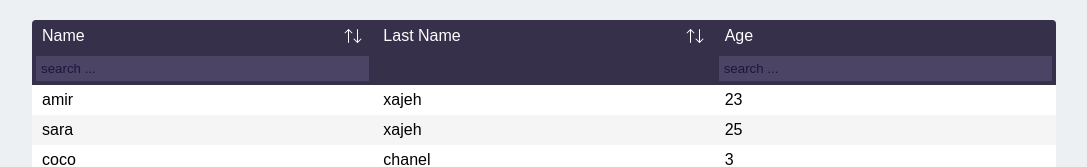
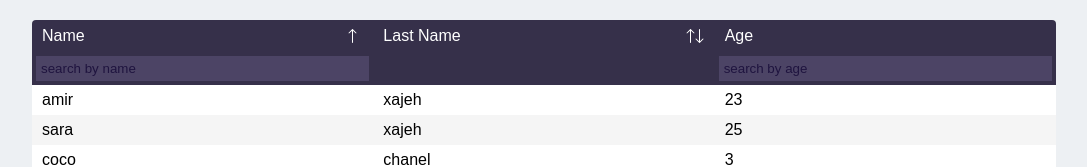
Before and after one commit to amirxajeh/ax-table, a React (Create React App) app: page / in a window 1280 px wide. Both pictures are taken after a click on the element "Name". Shown: the top 167 px of the page, without its empty margins (96-1183 px from the left). Built offline with nearby package versions, Linux system fonts and the light colour scheme.

Commit message:
change sort icon by click on td

```diff
--- a/src/components/ax-table/Td/Td.scss
+++ b/src/components/ax-table/Td/Td.scss
@@ -1,12 +1,11 @@
 .td {
-  user-select: none;
-
   svg {
     fill: white;
   }
 }
 
 .td-sort {
+  user-select: none;
   display: flex;
   justify-content: space-between;
   align-items: center;
--- a/src/components/ax-table/Td/Td.tsx
+++ b/src/components/ax-table/Td/Td.tsx
@@ -31,7 +31,20 @@ class Td extends Component<IProps, IState> {
   }
 
   onSortHandler = () => {
-    console.log('sort')
+    let newSortType: IState['sortType']
+    if (this.state.sortType === 'default') {
+      newSortType = 'asce'
+    } else if (this.state.sortType === 'asce') {
+      newSortType = 'desc'
+    } else if (this.state.sortType === 'desc') {
+      newSortType = 'default'
+    }
+
+    this.setState({
+      sortType: newSortType
+    })
+
+
   }
 
   get sortIcon() {
@@ -53,7 +66,7 @@ class Td extends Component<IProps, IState> {
     if (this.props.search) {
       children = <input
         onChange={(e) => this.props.onSearchHandler!(this.props.field, e.target.value)}
-        placeholder="search ..." />
+        placeholder={`search by ${this.props.field.toLowerCase()}`} />
     }
 
     return (
--- a/src/components/ax-table/icons/SortDown.tsx
+++ b/src/components/ax-table/icons/SortDown.tsx
@@ -2,7 +2,7 @@ import React from "react";
 
 const SortDownIcon = () => {
 
-  return (<svg fill="none" height="20" viewBox="0 0 20 20" width="20" xmlns="http://www.w3.org/2000/svg"><path d="M12.7928 12.6458L10.1484 15.2902L10.1484 3.5C10.1484 3.22386 9.92459 3 9.64845 3C9.3723 3 9.14845 3.22386 9.14845 3.5L9.14845 15.2947L6.49955 12.6458C6.30429 12.4505 5.98771 12.4505 5.79244 12.6458C5.59718 12.8411 5.59718 13.1577 5.79244 13.3529L9.28252 16.843L9.2925 16.8533C9.3303 16.891 9.37264 16.9215 9.41777 16.9447C9.48941 16.9816 9.5681 17 9.64678 17L9.64845 17C9.80228 17 9.93988 16.9305 10.0316 16.8213L13.4999 13.3529C13.6952 13.1577 13.6952 12.8411 13.4999 12.6458C13.3047 12.4506 12.9881 12.4506 12.7928 12.6458Z" fill="#212121" /></svg>)
+  return (<svg fill="none" height="20" viewBox="0 0 20 20" width="20" xmlns="http://www.w3.org/2000/svg"><path d="M12.7928 12.6458L10.1484 15.2902L10.1484 3.5C10.1484 3.22386 9.92459 3 9.64845 3C9.3723 3 9.14845 3.22386 9.14845 3.5L9.14845 15.2947L6.49955 12.6458C6.30429 12.4505 5.98771 12.4505 5.79244 12.6458C5.59718 12.8411 5.59718 13.1577 5.79244 13.3529L9.28252 16.843L9.2925 16.8533C9.3303 16.891 9.37264 16.9215 9.41777 16.9447C9.48941 16.9816 9.5681 17 9.64678 17L9.64845 17C9.80228 17 9.93988 16.9305 10.0316 16.8213L13.4999 13.3529C13.6952 13.1577 13.6952 12.8411 13.4999 12.6458C13.3047 12.4506 12.9881 12.4506 12.7928 12.6458Z" /></svg>)
 }
 
 export default SortDownIcon
--- a/src/components/ax-table/icons/SortUp.tsx
+++ b/src/components/ax-table/icons/SortUp.tsx
@@ -2,7 +2,7 @@ import React from "react";
 
 const SortUpIcon = () => {
 
-  return (<svg fill="none" height="20" viewBox="0 0 20 20" width="20" xmlns="http://www.w3.org/2000/svg"><path d="M10.0025 4.7098L12.6468 7.35418C12.8421 7.54944 13.1587 7.54944 13.3539 7.35418C13.5492 7.15891 13.5492 6.84233 13.3539 6.64707L9.8856 3.17874C9.79388 3.06947 9.65628 3 9.50245 3L9.50079 3C9.4221 2.99998 9.34341 3.01841 9.27177 3.05531C9.22664 3.07847 9.1843 3.10895 9.1465 3.14675L9.13652 3.15701L5.64645 6.64709C5.45118 6.84235 5.45118 7.15893 5.64645 7.35419C5.84171 7.54946 6.15829 7.54946 6.35355 7.35419L9.00245 4.70529L9.00245 16.5C9.00245 16.7761 9.22631 17 9.50245 17C9.77859 17 10.0025 16.7761 10.0025 16.5L10.0025 4.7098Z" fill="#212121" /></svg>)
+  return (<svg fill="none" height="20" viewBox="0 0 20 20" width="20" xmlns="http://www.w3.org/2000/svg"><path d="M10.0025 4.7098L12.6468 7.35418C12.8421 7.54944 13.1587 7.54944 13.3539 7.35418C13.5492 7.15891 13.5492 6.84233 13.3539 6.64707L9.8856 3.17874C9.79388 3.06947 9.65628 3 9.50245 3L9.50079 3C9.4221 2.99998 9.34341 3.01841 9.27177 3.05531C9.22664 3.07847 9.1843 3.10895 9.1465 3.14675L9.13652 3.15701L5.64645 6.64709C5.45118 6.84235 5.45118 7.15893 5.64645 7.35419C5.84171 7.54946 6.15829 7.54946 6.35355 7.35419L9.00245 4.70529L9.00245 16.5C9.00245 16.7761 9.22631 17 9.50245 17C9.77859 17 10.0025 16.7761 10.0025 16.5L10.0025 4.7098Z" /></svg>)
 }
 
 export default SortUpIcon
```
